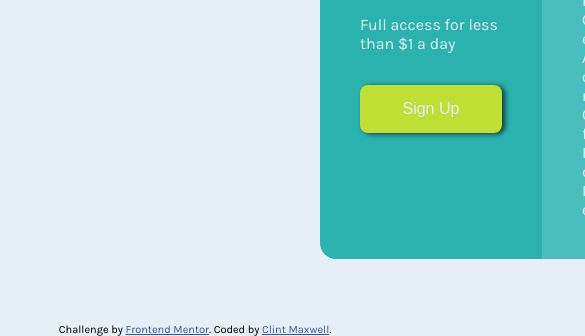
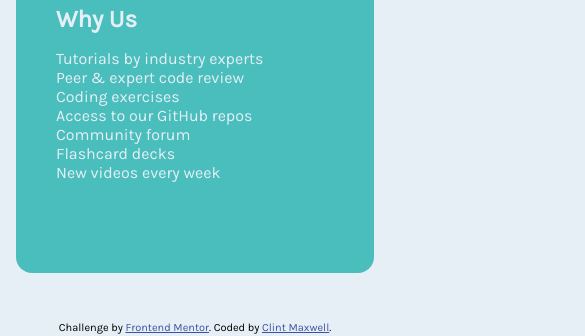
Before and after one commit to AntonioHouTX/single-price-grid-component, a plain HTML site: page index.html in a window 390 px wide. Shown: the part 699-1035 px from the top of the page, 585 px wide, since content can reach past the window. Drawn offline with Linux system fonts and the light colour scheme.

Commit message:
Final touches to HTML & CSS for mobile rendering.

```diff
--- a/css/desktop.css
+++ b/css/desktop.css
@@ -3,11 +3,6 @@
   padding: 0;
   box-sizing: border-box;
 }
-
-/*@media screen and (max-width: 375px) {
-
-
-}*/
 
 body {
   background-color: hsl(204, 43%, 93%);
--- a/index.html
+++ b/index.html
@@ -2,9 +2,9 @@
 <html lang="en">
 <head>
   <meta charset="UTF-8">
-  <meta name="viewport" content="width=device-width, initial-scale=1.0" /><!-- displays site properly based on user's device -->
+  <meta name="viewport" content="width=device-width, initial-scale=1.0"> <!-- displays site properly based on user's device -->
   <link rel="stylesheet" media="screen and (max-width:1440px)" href="./css/desktop.css">
-  <link rel="stylesheet" media="screen and (max-width:375px)" href="./css/mobile.css">
+  <link rel="stylesheet" media="screen and (min-width:375px) and (max-width:450px)" href="./css/mobile.css">
   <link rel="icon" type="image/png" sizes="32x32" href="./images/favicon-32x32.png">
   <link href="https://fonts.googleapis.com/css?family=Karla" rel="stylesheet">
   <title>Frontend Mentor | Single Price Grid Component</title>
```
